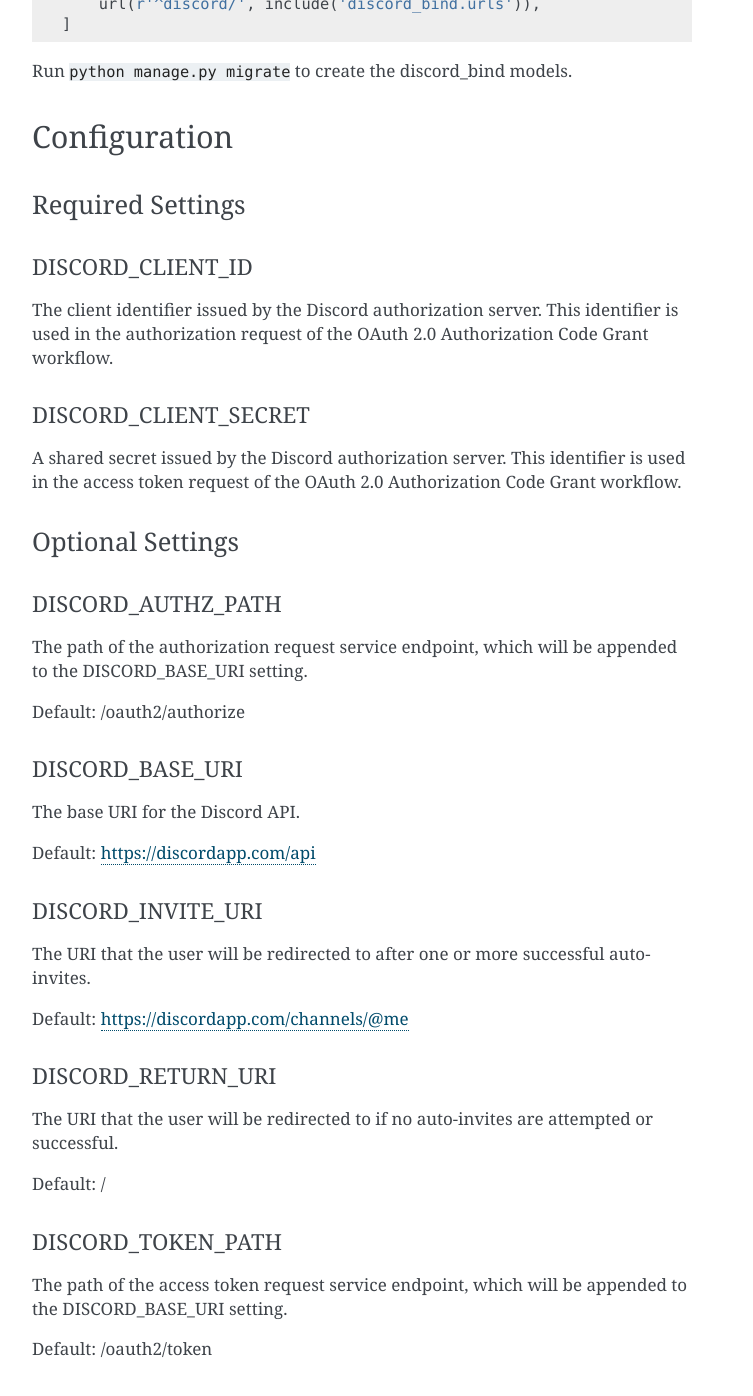
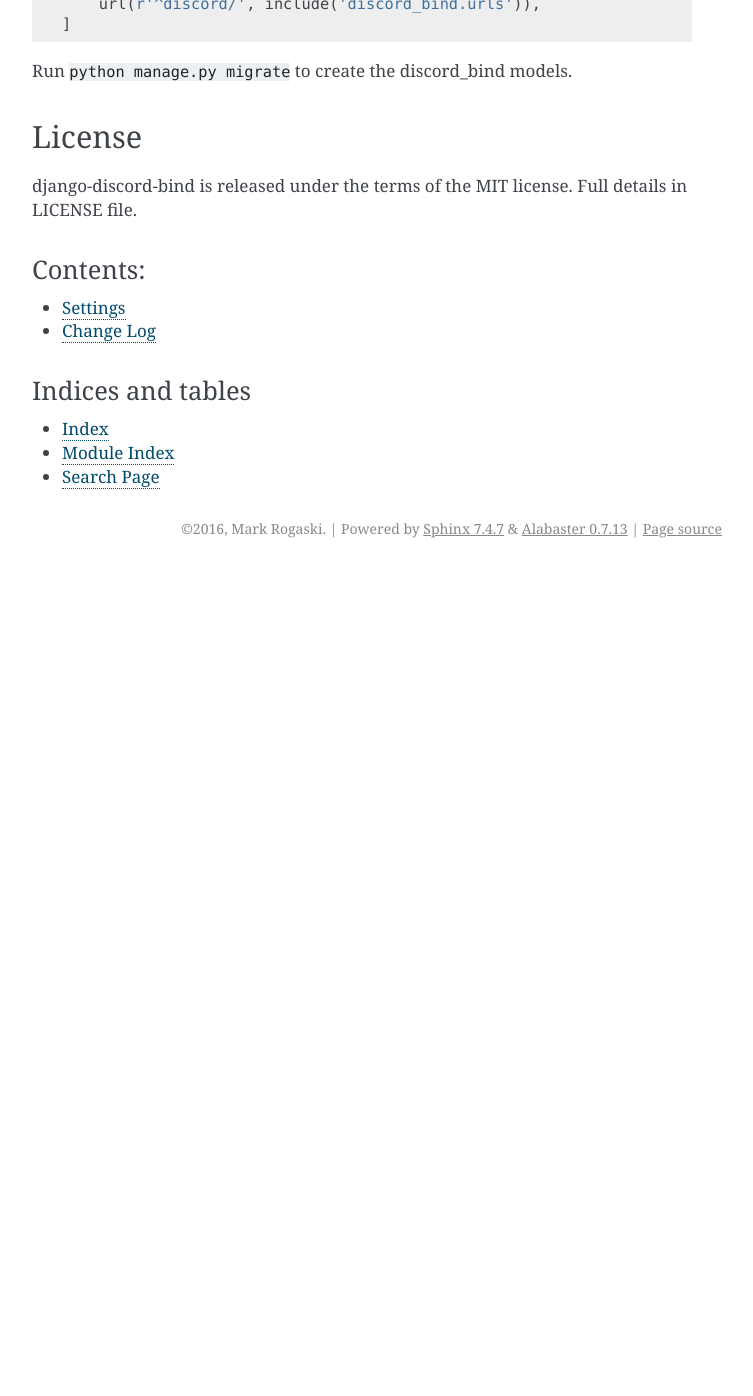
Before and after one commit to mrogaski/django-discord-bind, a Sphinx documentation site: the page built from docs/index.rst, in a window 1280 px wide and 1400 px high, scrolled down 811 px. Shown: the top 1396 px of the window, without its empty margins (388-1141 px from the left). Built offline with Sphinx 7.4.7, drawn with Linux system fonts in a browser that asks for light colours; after the commit the page ends 1379 px from its top, so only the background shows below that; some of the changed text lies outside the part shown.

Commit message:
Updated docs.

```diff
--- a/README.rst
+++ b/README.rst
@@ -50,63 +50,6 @@
 Run ``python manage.py migrate`` to create the discord_bind models.
 
 
-Configuration
--------------
-
-Required Settings
-^^^^^^^^^^^^^^^^^
-
-DISCORD_CLIENT_ID
-~~~~~~~~~~~~~~~~~
-The client identifier issued by the Discord authorization server.  This
-identifier is used in the authorization request of the OAuth 2.0
-Authorization Code Grant workflow.
-
-DISCORD_CLIENT_SECRET
-~~~~~~~~~~~~~~~~~~~~~
-A shared secret issued by the Discord authorization server.  This
-identifier is used in the access token request of the OAuth 2.0
-Authorization Code Grant workflow.
-
-
-Optional Settings
-^^^^^^^^^^^^^^^^^
-
-DISCORD_AUTHZ_PATH
-~~~~~~~~~~~~~~~~~~
-The path of the authorization request service endpoint, which will be
-appended to the DISCORD_BASE_URI setting.
-
-Default: /oauth2/authorize
-
-DISCORD_BASE_URI
-~~~~~~~~~~~~~~~~
-The base URI for the Discord API.
-
-Default: https://discordapp.com/api
-
-DISCORD_INVITE_URI
-~~~~~~~~~~~~~~~~~~
-The URI that the user will be redirected to after one or more successful
-auto-invites.
-
-Default: https://discordapp.com/channels/@me
-
-DISCORD_RETURN_URI
-~~~~~~~~~~~~~~~~~~
-The URI that the user will be redirected to if no auto-invites are
-attempted or successful.
-
-Default: /
-
-DISCORD_TOKEN_PATH
-~~~~~~~~~~~~~~~~~~
-The path of the access token request service endpoint, which will be
-appended to the DISCORD_BASE_URI setting.
-
-Default: /oauth2/token
-
-
 License
 -------
 
--- a/docs/conf.py
+++ b/docs/conf.py
@@ -30,9 +30,7 @@
 # Add any Sphinx extension module names here, as strings. They can be
 # extensions coming with Sphinx (named 'sphinx.ext.*') or your custom
 # ones.
-extensions = [
-    'sphinx.ext.githubpages',
-]
+extensions = []
 
 # Add any paths that contain templates here, relative to this directory.
 templates_path = ['_templates']
```
Also changed, not shown: docs/settings.rst (+44 -1 lines).
